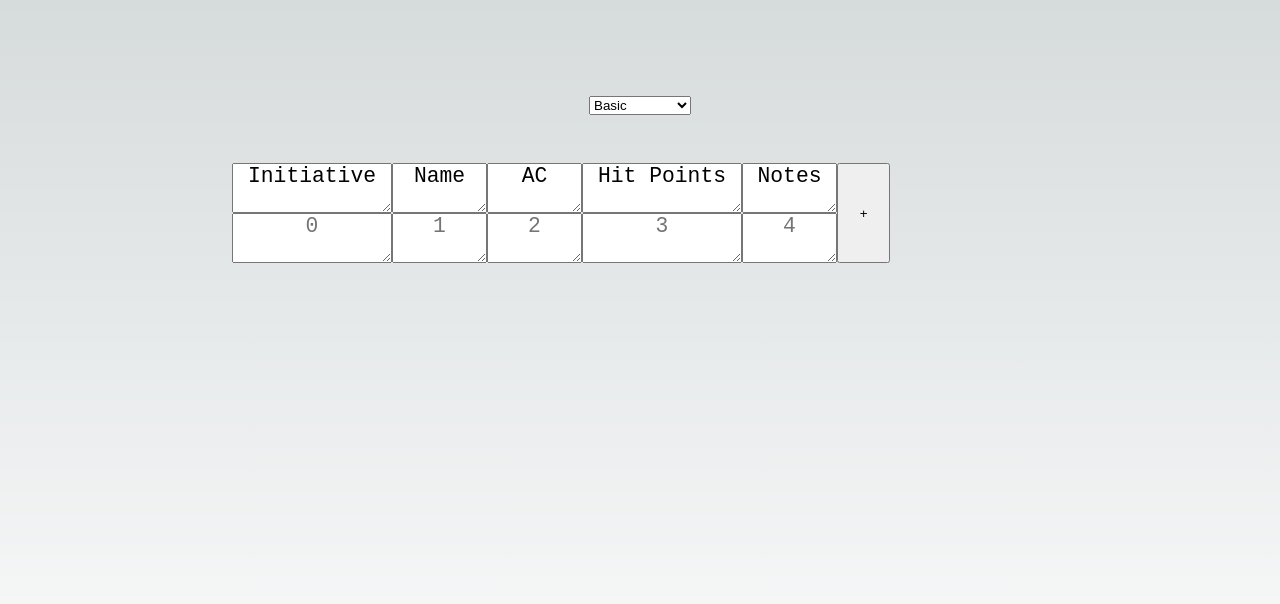
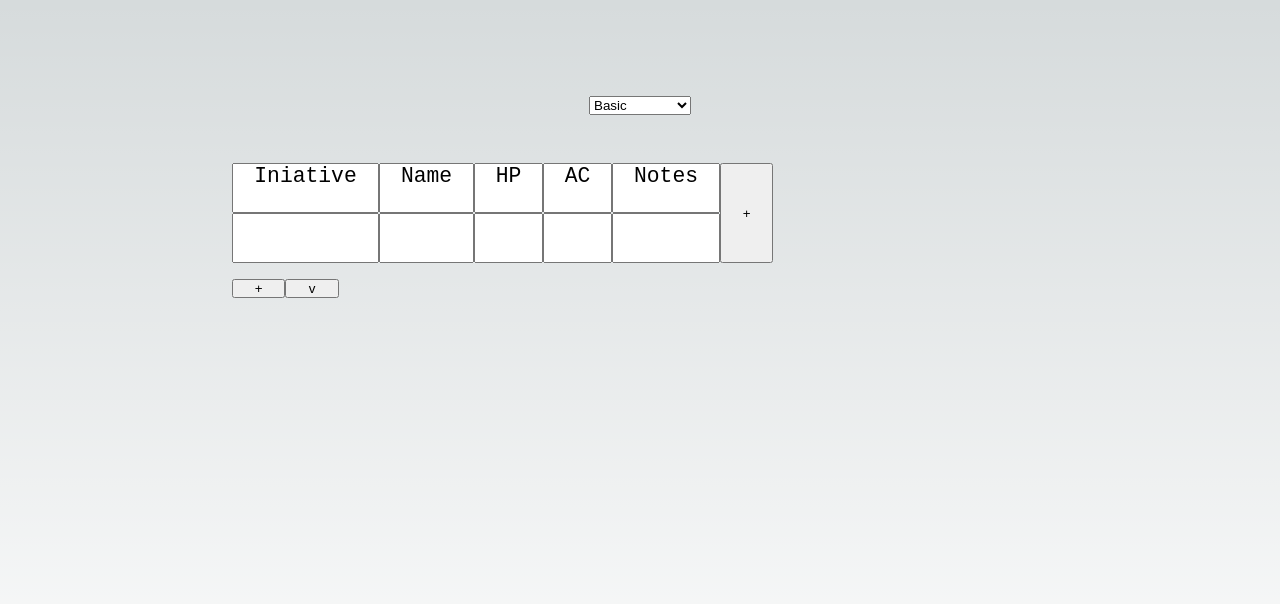
Before and after one commit to DGStatic/Turn-Tracker, a Next.js app in the folder turn_tracker/: page / in a window 1280 px wide. Shown: the top 604 px of the page. Built offline with nearby package versions, Linux system fonts and the light colour scheme.

Commit message:
Add and Duplicate Row, Add Cell, auto-resize

```diff
--- a/turn_tracker/pages/index.js
+++ b/turn_tracker/pages/index.js
@@ -8,115 +8,224 @@ import { useState, useEffect, setState } from 'react';
 
 const inter = Inter({ subsets: ['latin'] })
 
+function useWindowSize() {
+  // Initialize state with undefined width/height so server and client renders match
+
+  const [windowSize, setWindowSize] = useState({
+    width: undefined,
+    height: undefined,
+  });
+
+  useEffect(() => {
+    // only execute all the code below in client side
+    // Handler to call on window resize
+    function handleResize() {
+      // Set window width/height to state
+      setWindowSize({
+        width: window.innerWidth,
+        height: window.innerHeight,
+      });
+    }
+
+    // Add event listener
+    window.addEventListener("resize", handleResize);
+
+    // Call handler right away so state gets updated with initial window size
+    handleResize();
+
+    // Remove event listener on cleanup
+    return () => window.removeEventListener("resize", handleResize);
+  }, []); // Empty array ensures that effect is only run on mount
+  return windowSize;
+}
 
 class Scenario {
-  constructor(rows = []) {
+
+  constructor(rows = [[{'title': 'Title', 'text': '', 'cols': 5}]]) {
     this.rows = rows;
-    for (var i = 0; i < rows.length; i++) {
-      this.rows[i].id = i;
+
+    this.totCols = 0;
+
+    // if using a preset or loaded scenario, load total columns
+    for (var i = 0; i < this.rows.length; i++) {
+      for (var j = 0; j < this.rows[i].length; j++) {
+        this.rows[i][j].cols = this.rows[i][j].title.length + 2;
+        this.totCols += this.rows[i][j].cols;
+      }
     }
   }
 
+  // Map the scenario and its data onto the page
   generate() {
-    console.log("generating scenario...");
+
+    // State of rows and cell objects
+    const [rows, setRows] = useState(this.rows)
+    // State of window size
+    const size = useWindowSize();
+    // Pixels to Points conversion (16 pixels to 12 points). TODO: Automatically set ptp.
+    const ptp = 21;
+
+    // Gets total columns of a single row
+    function getTotalCols(row) {
+      var total = 0;
+      for (var i = 0; i < rows[row].length; i++) {
+        total += rows[row][i].cols
+      }
+      return total;
+    }
+
+    // Duplicates a row and adds it beneath
+    function handleDupRow() {
+
+      // Create a low level copy of rows to avoid reference
+      var tempRows = []
+      for (var i = 0; i < rows.length; i++) {
+        tempRows.push([]);
+        for(var j = 0; j < rows[i].length; j++) {
+          tempRows[i].push({'title' : "", 'text' : "", "cols" : undefined});
+          tempRows[i][j].title = rows[i][j].title;
+          tempRows[i][j].text = rows[i][j].text;
+          tempRows[i][j].cols = rows[i][j].cols;
+        }
+      }
+
+      // Create a low level copy of a row from the other copy to again avoid any references. Fuck this language.
+      var tempRow = []
+      for (var i = 0; i < tempRows[tempRows.length-1].length; i++) {
+        tempRow.push({'title' : "", 'text' : "", "cols" : undefined});
+        tempRow[i].title = tempRows[tempRows.length-1][i].title;
+        tempRow[i].text = tempRows[tempRows.length-1][i].text;
+        tempRow[i].cols = tempRows[tempRows.length-1][i].cols;
+      }
+
+      tempRows.push(tempRow);
+      setRows(tempRows)
+    }
+
+    // Adds a new basic row
+    function handleNewRow() {
+
+      var tempRows = []
+      for (var i = 0; i < rows.length; i++) {
+        tempRows.push([]);
+        for(var j = 0; j < rows[i].length; j++) {
+          tempRows[i].push(rows[i][j]);
+        }
+      }
+
+      tempRows = tempRows.concat([[{'title': 'Title', 'text': '', 'cols': 5}]])
+      setRows(tempRows)
+    }
+
+
+    // Map the ith row onto the page
+    function generateRows(i) {
+
+      // Adds a new basic cell
+      function handleNewCell() {
+
+        var tempRows = []
+        for (var i2 = 0; i2 < rows.length; i2++) {
+          tempRows.push([]);
+          for(var j = 0; j < rows[i2].length; j++) {
+            tempRows[i2].push(rows[i2][j]);
+          }
+        }
+
+        tempRows[i].push({'title': 'Title', 'text': '', 'cols': 5})
+        setRows(tempRows);
+      }
+
       return (
-      <button>+</button>,
-      <div className={styles.scenario}>
+        <div className={styles.row} key={"row"+String(i)} id={"row"+String(i)}>
           {
-          this.rows.map( (row, i)=>(
-            row.generate()
+            rows[i].map( (cell, j)=>(
+              console.log("generating cell..."),
+              generateCell(i, j)
             ))
           }
+          <button className={styles.new_btn} key={i} onClick={handleNewCell} key={"row"+String(i)+"-new-cell-btn"} id={"row"+String(i)+"-new-cell-btn"}>+</button>
         </div>
       )
     }
 
-  add_row()  {
-    this.rows.push(new Row(this.rows.length));
-  }
 
-  duplicate_row() {
-    this.rows.push(new Row(this.rows.length, this.rows[this.rows.length-1].cells ))
-  }
+    // Maps the jth cell of the ith row onto the page
+    function generateCell(i, j) {
 
-  delete_row() {
+      // Change size of the textarea up to a max size based on the window
+      function handleChange(event) {
 
+        const max_size = Math.round(size.width/ptp);
+        const total_size = getTotalCols(i);
+        const space = max_size - total_size;
+
+        var tempRows = []
+        for (var i2 = 0; i2 < rows.length; i2++) {
+          tempRows.push([]);
+          for(var j2 = 0; j2 < rows[i2].length; j2++) {
+            tempRows[i2].push(rows[i2][j2]);
           }
         }
 
-class Row {
-  constructor(id = 0, cells = [new Cell()]) {
-    this.cells = cells;
-    for (var i = 0; i < cells.length; i++) {
-      this.cells[i].id = i;
-      console.log(this.cells[i].id);
-    }
-    this.id = id;
+        // Text or Title
+        if (event.target.id == "row"+String(i)+"-cell"+String(j)+"-title" )
+        { tempRows[i][j].title = event.target.value }
+        else
+        { tempRows[i][j].text = event.target.value }
+
+        const new_cols = Math.max(tempRows[i][j].title.length + 2, tempRows[i][j].text.length + 2);
+        const diff = new_cols - rows[i][j].cols
+        // Fill available space if too big
+        event.target.cols = new_cols;
+        if (space - diff < 0) { event.target.cols += space - diff }
+
+        tempRows[i][j].cols = event.target.cols;
+
+        setRows(tempRows);
+
       }
 
-  generate() {
+      return (
+       <div className={styles.cell} key={"row"+String(i)+"-cell"+String(j)} id={"row"+String(i)+"-cell"+String(j)}>
+        <textarea className={styles.text} key={"row"+String(i)+"-cell"+String(j)+"-title"} id={"row"+String(i)+"-cell"+String(j)+"-title"} onChange={handleChange} type="text" defaultValue={rows[i][j].title} placeholder="Title" cols={rows[i][j].cols}/>
+        <textarea className={styles.text} key={"row"+String(i)+"-cell"+String(j)+"-text"} id={"row"+String(i)+"-cell"+String(j)+"-text"} onChange={handleChange} type="text" defaultValue={rows[i][j].text} cols={rows[i][j].cols}/>
+       </div>,
+
+      )
+    }
 
     return (
-      <div className={styles.row} key={this.id}>
+      <div className={styles.scenario} id="scenario" key="scenario">
         {
-          this.cells.map( (cell, j)=>(
-            cell.generate(cell)
+          rows.map( (row, i)=>(
+            generateRows(i)
           ))
         }
-        <button className={styles.new_cell_btn}>+</button>
+        <button className={styles.new_btn} id="new-row-btn" key="new-row-btn" onClick={handleNewRow}>+</button>
+        <button className={styles.new_btn} id="dup-row-btn" key="dup-row-btn" onClick={handleDupRow}>v</button>
       </div>
     )
   }
 
-  handle_new_cell() {
-
 }
 
-  add_cell() {
-    this.cells.push(new Cell(this.cells.length))
-  }
-}
 
-class Cell {
-  constructor(id = 0, title = "Title", text = "" ) {
-    this.title = title;
-    this.text = text;
-    this.id = id;
-    this.cols = 6;
-    if (title.length > 6) {
-      this.cols = title.length+1;
-    }
-  }
-
-  handleChange(event) {
-    event.target.cols = event.target.value.length
-    if (event.target.cols < 4) {event.target.cols = 4;}
-  }
-
-  generate() {
-    return (
-      <div key={this.id} className={styles.cell}>
-        <textarea className={styles.text} onChange={this.handleChange} type="text" defaultValue={this.title} placeholder="Title" cols={this.cols}/>
-        <textarea className={styles.text} onChange={this.handleChange} type="text" placeholder={this.id} cols={this.cols}/>
-      </div>
-
-    )
-  }
-}
-
+// Generate empty scenario
 function generate_scenario() {
   var scn = new Scenario();
-  scn.add_row();
   return scn.generate();
 }
 
+// Generate a scenario for a general D&D 5e game
 function generate_5e_scenario() {
-  var initCell = new Cell(undefined, "Initiative", undefined)
-  var nameCell = new Cell(undefined, "Name", undefined)
-  var acCell = new Cell(undefined, "AC", undefined)
-  var hpCell = new Cell(undefined, "Hit Points", undefined)
-  var notesCell = new Cell(undefined, "Notes", undefined)
-  var row = new Row(undefined, [initCell, nameCell, acCell, hpCell, notesCell] )
+
+  var initCell = {'title' : "Iniative", 'text' : "", 'cols' : 5}
+  var nameCell = {'title' : "Name", 'text' : "", 'cols' : 5}
+  var acCell = {'title' : "AC", 'text' : "", 'cols' : 5}
+  var hpCell = {'title' : "HP", 'text' : "", 'cols' : 5}
+  var notesCell = {'title' : "Notes", 'text' : "", 'cols' : 5}
+  var row = [initCell, nameCell, hpCell, acCell, notesCell]
   var scn = new Scenario([row])
 
   return scn.generate();
@@ -137,7 +246,7 @@ export default function Home() {
           <option>Pathfinder 2e</option>
         </select>
         {
-          generate_5e_scenario()
+          generate_5e_scenario() // TODO: Change this setting depending on selection or loading from cookie
         }
       </main>
     </>
--- a/turn_tracker/styles/Home.module.css
+++ b/turn_tracker/styles/Home.module.css
@@ -12,7 +12,7 @@
 
 
 .text{
-  resize: horizontal;
+  resize: none;
   font-size: 16pt;
   text-align: center;
 }
@@ -30,6 +30,6 @@
   min-height: 100vh;
 }
 
-.new_cell_btn {
+.new_btn {
   min-width: 4em;
 }
```
Lines whose indentation alone changed are shown as unchanged.
